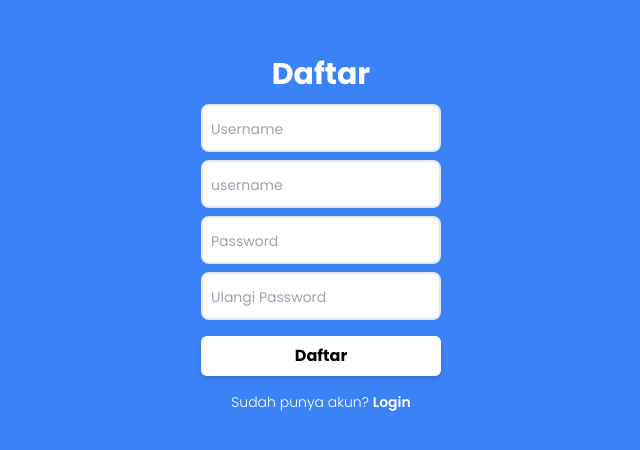
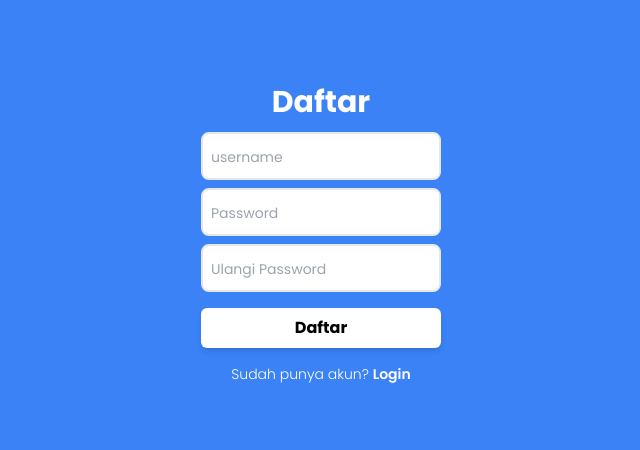
Before and after one commit to Danipinion/fz-fe, a React (Vite) app: page /register in a window 1280 px wide. Shown: the part 166-616 px from the top of the page, without its empty margins (319-959 px from the left). Built offline with nearby package versions, Linux system fonts and the light colour scheme.

Commit message:
⚙:fiix daftar and cors

```diff
--- a/src/instance.js
+++ b/src/instance.js
@@ -2,7 +2,7 @@ import axios from "axios";
 
 const instance = axios.create({
   // baseURL: "http://localhost:3003",
-  baseURL: "https://safe-be.vercel.app",
+  baseURL: "https://sz-be.vercel.app/",
 });
 
 export default instance;
--- a/src/pages/Register.jsx
+++ b/src/pages/Register.jsx
@@ -3,7 +3,6 @@ import { useEffect, useState } from "react";
 import { Link, useNavigate } from "react-router-dom";
 
 const Register = () => {
-  const [name, setName] = useState("");
   const [email, setEmail] = useState("");
   const [password, setPassword] = useState("");
   const [confPassword, setConfPassword] = useState("");
@@ -19,7 +18,7 @@ const Register = () => {
     e.preventDefault();
     setLoading(true);
     await instance.post("/users", {
-      name,
+      name: email,
       email,
       password,
       confPassword,
@@ -35,15 +34,6 @@ const Register = () => {
         </div>
         <div className="text-black">
           <form onSubmit={Auth} className="flex flex-col gap-2">
-            <div>
-              <input
-                type="text"
-                className="w-60 h-12 px-2 border-2 rounded-lg placeholder:text-sm"
-                placeholder="Username"
-                value={name}
-                onChange={(e) => setName(e.target.value)}
-              />
-            </div>
             <div>
               <input
                 type="text"
```
